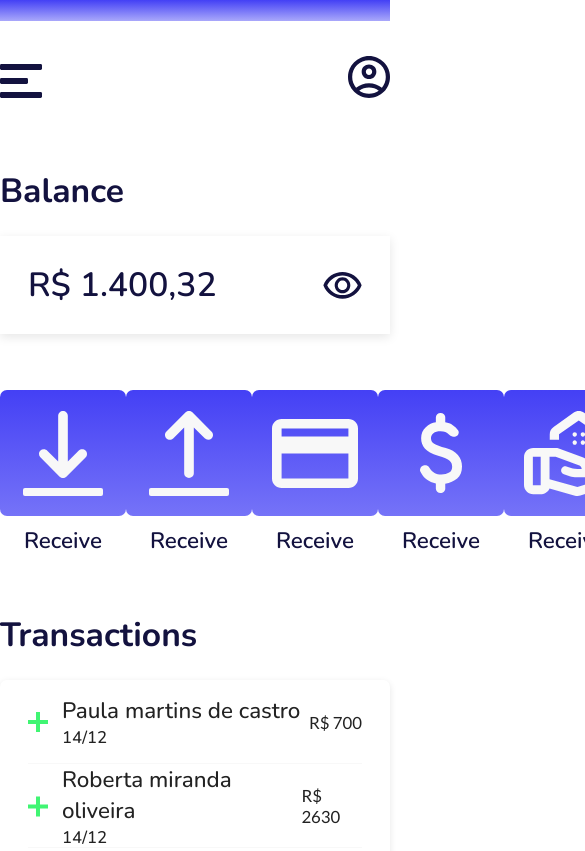
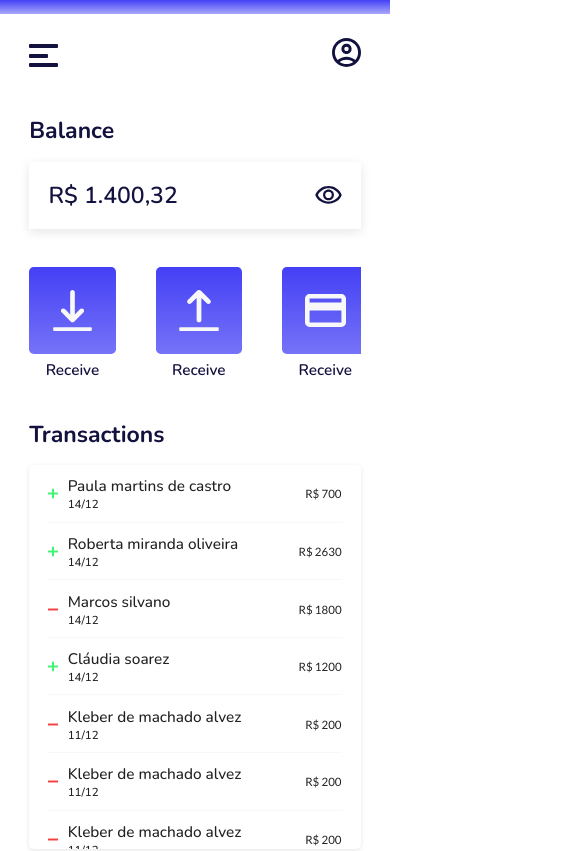
Before and after one commit to joaomanoelsm/Paybank, a React (Create React App) app: page / in a window 390 px wide. Shown: the top 851 px of the page, 585 px wide, since content can reach past the window. Built offline with nearby package versions, Linux system fonts and the light colour scheme.

Commit message:
Atualizado

```diff
--- a/src/componentes/header/_index.scss
+++ b/src/componentes/header/_index.scss
@@ -52,7 +52,21 @@
 }
 
 @media (max-width: 1360px) {
+    #header {
+        #header__nav {
+            width: 882px;
+        }
+    }
+
     html {
         font-size: 43.75%;
     }
 }
+
+@media (max-width: 1023px) {
+    #header {
+        #header__nav {
+            width: 85%;
+        }
+    }
+}
--- a/src/pages/bank/balance/index.scss
+++ b/src/pages/bank/balance/index.scss
@@ -29,21 +29,3 @@
         }
     }
 }
-
-@media (max-width: 1360px) {
-    html {
-        font-size: 43.75%;
-    }
-}
-
-@media (max-width: 860px) {
-    html {
-        font-size: 43.75%;
-    }
-}
-
-@media (max-width: 500px) {
-    html {
-        font-size: 43.75%;
-    }
-}
--- a/src/pages/bank/index.scss
+++ b/src/pages/bank/index.scss
@@ -3,3 +3,24 @@
     width: 100%;
     margin: auto;
 }
+
+@media (max-width: 1360px) {
+    #bank {
+        width: 882px;
+    }
+    html {
+        font-size: 43.75%;
+    }
+}
+
+@media (max-width: 1023px) {
+    #bank {
+        width: 85%;
+    }
+}
+
+@media (max-width: 767px) {
+    html {
+        font-size: 30%;
+    }
+}
--- a/src/pages/bank/payments/index.scss
+++ b/src/pages/bank/payments/index.scss
@@ -1,16 +1,20 @@
 #payments {
+    overflow: auto;
     margin: 0px auto 8rem auto;
 
     #payments__container {
-        width: 100%;
-
         display: flex;
         justify-content: space-between;
+
 
         .payments__icons {
             display: flex;
             flex-direction: column;
             align-items: center;
+
+            &:nth-child(-n+4) {
+                margin-right: 40px;
+            }
 
             span {
                 @include text-effect($medium-font, $nunito-font, 600, $text-color);
@@ -30,6 +34,11 @@
                 border-radius: 1rem;
                 cursor: pointer;
 
+                img {
+                    width: 48%;
+                    height: 48%;
+                }
+
                 &:hover {
                     filter: brightness(120%);
                 }
@@ -40,8 +49,20 @@
 
 }
 
-@media (max-width: 1360px) {
-    html {
-        font-size: 43.75%;
+@media (max-width: 1023px) {
+    #payments {
+
+      #payments__container {
+        width: auto;
+      }
     }
 }
+
+@media (max-width: 767px) {
+    .payments__icons {
+
+        &:nth-child(-n+4) {
+            margin-right: 20px;
+        }
+    }
+}
--- a/src/pages/bank/transactions/index.scss
+++ b/src/pages/bank/transactions/index.scss
@@ -42,11 +42,14 @@
             .transactions__info {
                 display: flex;
 
+                img {
+                    width: 2rem;
+                }
+
                 .transactions__data {
                     display: flex;
                     flex-direction: column;
                     margin-left: 2rem;
-
 
                     .transactions__name {
 
@@ -73,9 +76,3 @@
         }
     }
 }
-
-@media (max-width: 1360px) {
-    html {
-        font-size: 43.75%;
-    }
-}
```
